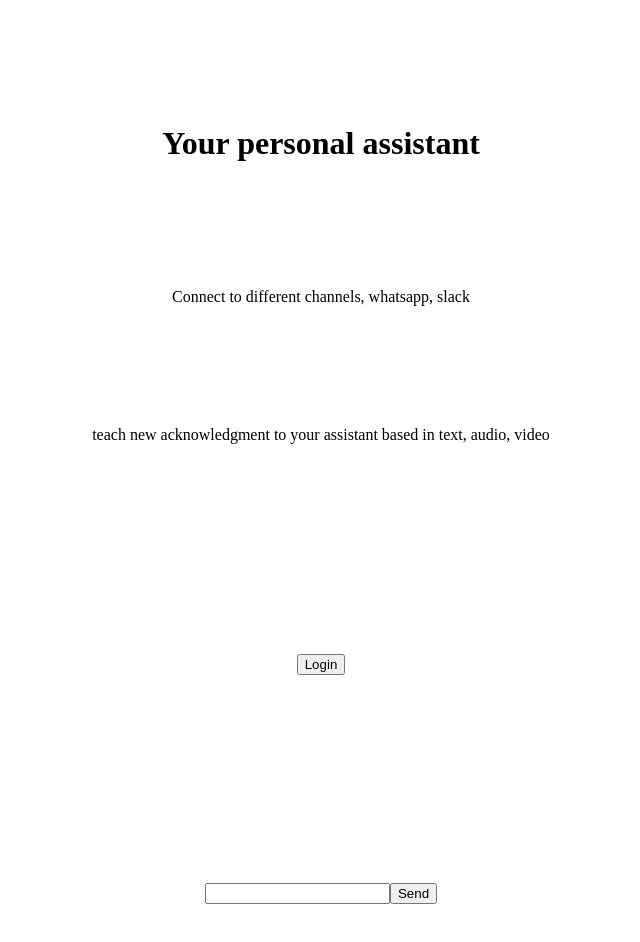
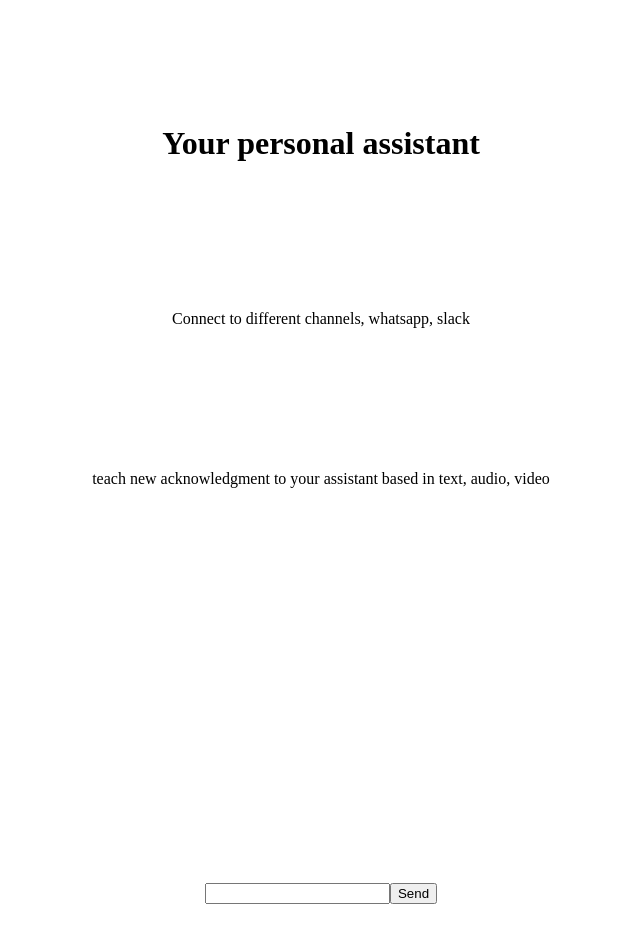
Before and after one commit to juandavidGF/ideas, a Next.js app: page / in a window 1280 px wide. Shown: the top 942 px of the page, without its empty margins (319-959 px from the left). Built offline with nearby package versions, Linux system fonts and the light colour scheme; no server answers.

Commit message:
delete login explicit button

```diff
--- a/src/pages/index.jsx
+++ b/src/pages/index.jsx
@@ -39,10 +39,6 @@ export default function Home() {
 				<h1>Your personal assistant</h1>
 				<p>Connect to different channels, whatsapp, slack</p>
 				<p>teach new acknowledgment to your assistant based in text, audio, video</p><br/>
-				{user ?
-					<div>Logged in as {user.name}</div>
-					: <button href="/api/auth/login">Login</button>
-				}
 				<p>{response}</p>
 				{user ?
 					(<form onSubmit={handleSubmit}>
```
